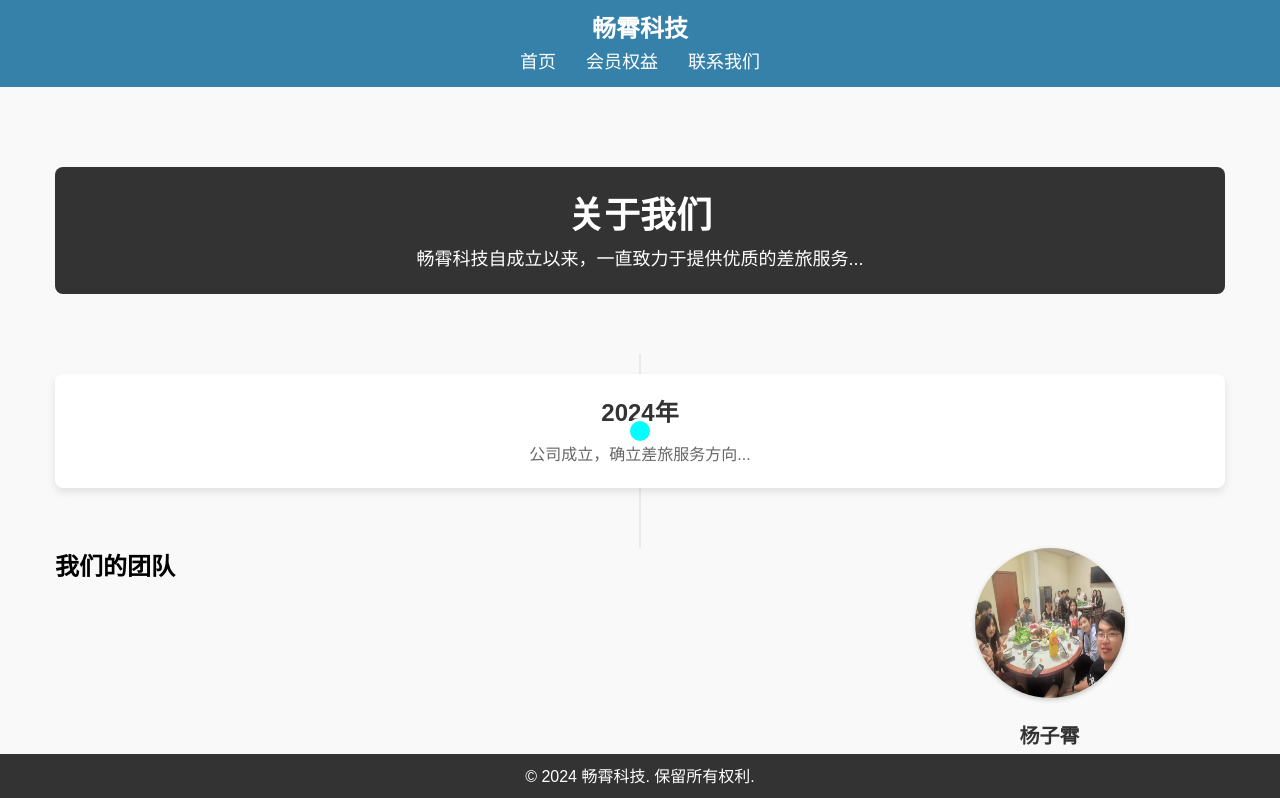
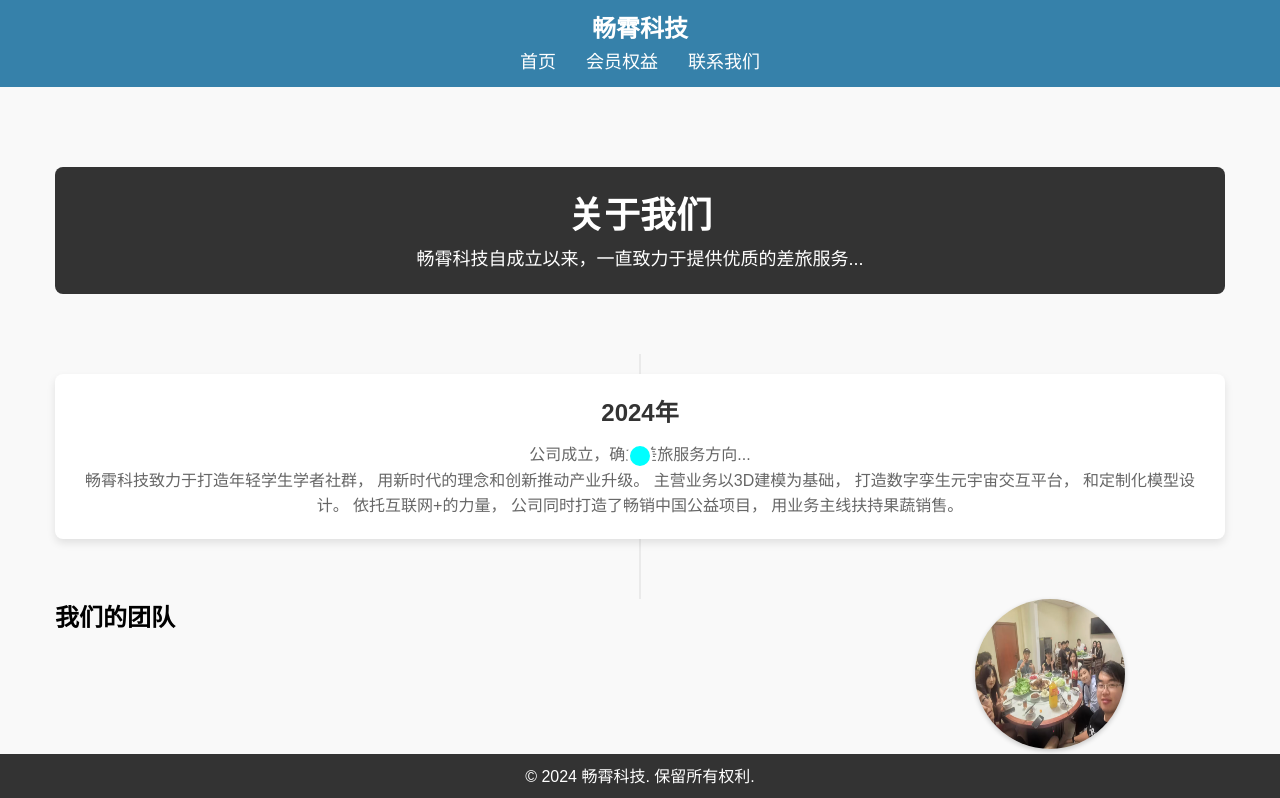
Before and after one commit to HanlongLi/changxiao-website, a React (Create React App) app: page /about in a window 1280 px wide. Shown: the top 798 px of the page. Built offline with nearby package versions, Linux system fonts and the light colour scheme.

Commit message:
Update About.js

```diff
--- a/src/About.js
+++ b/src/About.js
@@ -14,6 +14,14 @@ const About = () => {
           <div className="timeline-event">
             <h2>2024年</h2>
             <p>公司成立，确立差旅服务方向...</p>
+    <p>畅霄科技致力于打造年轻学生学者社群，
+            用新时代的理念和创新推动产业升级。
+            主营业务以3D建模为基础，
+            打造数字孪生元宇宙交互平台，
+            和定制化模型设计。
+            依托互联网+的力量，
+            公司同时打造了畅销中国公益项目，
+            用业务主线扶持果蔬销售。</p>
           </div>
           {/* 更多时间线事件 */}
         </div>
```
